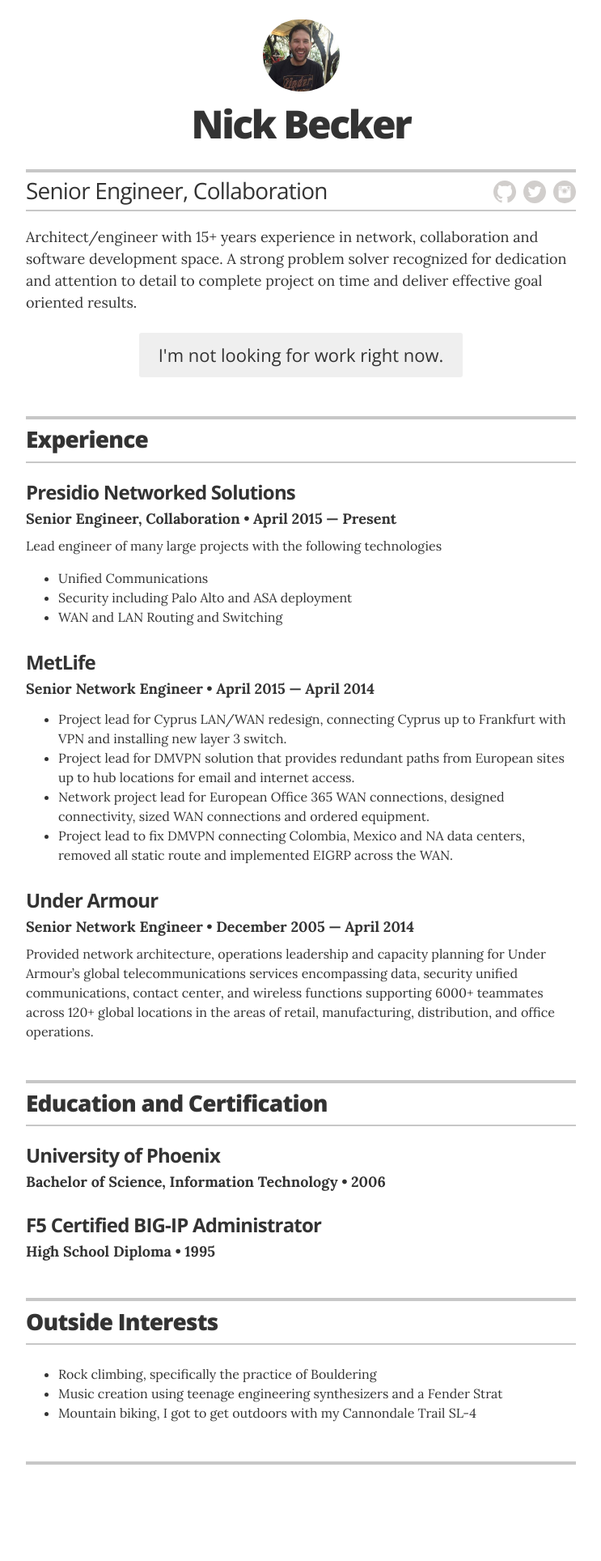
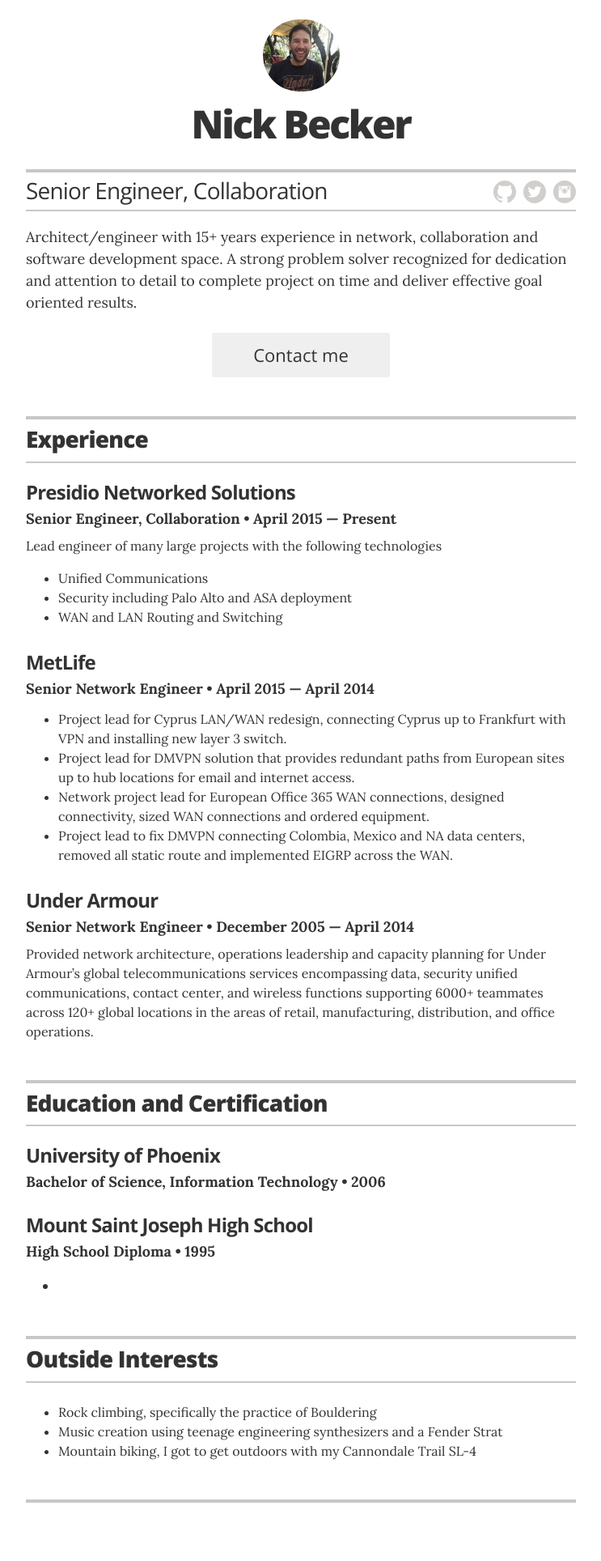
Before and after one commit to jglovier/resume-template, a Jekyll site: the page built from index.html, in a window 1280 px wide. Shown: the whole page at 81% size, without its empty margins (268-1011 px from the left). Built offline with Jekyll 4.4.1, drawn with Linux system fonts in a browser that asks for light colours; before the commit the page ends 1881 px from its top, so only the background shows below that.

Commit message:
Updates to certification and html format

```diff
--- a/_config.yml
+++ b/_config.yml
@@ -29,7 +29,7 @@
 # "no" to display an "I'm not looking for work" message,
 # or remove the resume_looking_for_work option entirely
 # to leave blank
-resume_looking_for_work:        "no"
+resume_looking_for_work:        "yes"
 
 # Decide which sections to use
 # comment out to hide
--- a/_layouts/resume.html
+++ b/_layouts/resume.html
@@ -87,7 +87,11 @@
               <li>{{ award.award }}</li>
               {% endfor %}
             </ul></h5>
-
+          <h3><ul class="resume-item-list">
+            {% for cert in education.cert %}
+            <li>{{ cert.cert }}</li>
+            {% endfor %}
+          </ul></h3>
 
           <p class="resume-item-copy">{{ education.summary }}</p>
         </div>
```
Also changed, not shown: _data/education.yml (+6 -6 lines).
